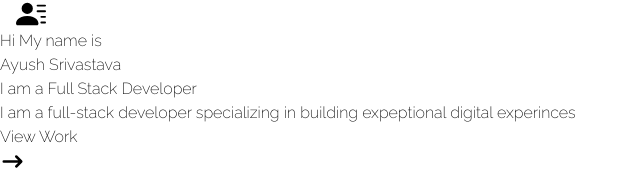
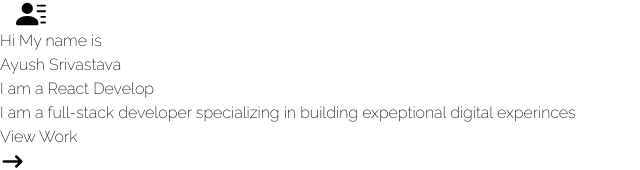
Before and after one commit to AyushOJOD/Portfolio_React, a React (Vite) app: page / in a window 1280 px wide. Shown: the part 384-554 px from the top of the page, without its empty margins (0-640 px from the left). Built offline with nearby package versions, Linux system fonts and the light colour scheme.

Commit message:
added some cool effects

```diff
--- a/package.json
+++ b/package.json
@@ -13,7 +13,8 @@
     "react": "^18.2.0",
     "react-dom": "^18.2.0",
     "react-icons": "^4.11.0",
-    "react-router-dom": "^6.16.0"
+    "react-router-dom": "^6.16.0",
+    "react-simple-typewriter": "^5.0.1"
   },
   "devDependencies": {
     "@types/react": "^18.2.15",
--- a/src/components/Home.jsx
+++ b/src/components/Home.jsx
@@ -1,6 +1,7 @@
 import React from 'react'
 import { HiArrowNarrowRight } from 'react-icons/hi'
 import { Link } from 'react-router-dom';
+import { Typewriter } from 'react-simple-typewriter'
 
 const Home = () => {
   return (
@@ -9,7 +10,18 @@ const Home = () => {
       <div className='max-w-[1000px] mx-auto px-8 flex flex-col first-letter justify-center h-full'>
         <p className='text-pink-500 text-2xl sm:text-4xl'>Hi My name is </p>
         <h1 className='text-4xl sm:text-7xl font-bold text-[#ccd6f6]'>Ayush Srivastava</h1>
-        <h2 className='text-4xl sm:text-7xl font-bold text-[#8892b0]'>I am a Full Stack Developer</h2>
+        <h2 className='text-4xl sm:text-7xl font-bold text-[#8892b0] '>I am a
+          <Typewriter
+            words={[' Flutter Developer', ' React Developer', ' Full Stack Developer']}
+            loop={0}
+            cursor
+            cursorStyle='|'
+            typeSpeed={80}
+            deleteSpeed={100}
+            delaySpeed={1000}
+
+          />
+        </h2>
         <p className='text-[#8892b0] py-4 max-w-[700px]'>I am a full-stack developer specializing in building expeptional digital experinces</p>
 
         <div>
--- a/src/components/Work.jsx
+++ b/src/components/Work.jsx
@@ -14,10 +14,10 @@ const Work = () => {
           <p className='py-6'>// Check out some of my recent works</p>
         </div>
         <div className='grid sm:grid-cols-2 md:grid-cols-3 gap-4'>
-          <WorkComp Image={Crypto} Name={"React Application"} Demo={'https://crypto-web-app-eight.vercel.app/'} Code={'https://github.com/AyushOJOD/Crypto_app_react'} />
-          <WorkComp Image={Weather} Name={"Api on React"} Demo={'https://weather-app-nu-sable.vercel.app/'} Code={'https://github.com/AyushOJOD/Weather_app_react'} />
-          <WorkComp Image={Todo} Name={"Full Stack App"} SampleEmail={'Sample@gmail.com'} SamplePass={'Sample@1234'} Demo={'https://todo-mern-vxrj.vercel.app/'} Code={'https://github.com/AyushOJOD/todo_MERN'} />
-          <WorkComp Image={Portfolio} Name={'Portfolio'} Demo={'https://portfolio-react-ashen-eta.vercel.app/'} Code={'https://github.com/AyushOJOD/Portfolio_React'} />
+          <WorkComp Image={Crypto} Name={"React Application"} Demo={'https://crypto-web-app-eight.vercel.app'} Code={'https://github.com/AyushOJOD/Crypto_app_react'} />
+          <WorkComp Image={Weather} Name={"Api on React"} Demo={'https://weather-app-nu-sable.vercel.app'} Code={'https://github.com/AyushOJOD/Weather_app_react'} />
+          <WorkComp Image={Todo} Name={"Full Stack App"} SampleEmail={'Sample@gmail.com'} SamplePass={'Sample@1234'} Demo={'https://todo-mern-vxrj.vercel.app'} Code={'https://github.com/AyushOJOD/todo_MERN'} />
+          <WorkComp Image={Portfolio} Name={'Portfolio'} Demo={'https://portfolio-react-ashen-eta.vercel.app'} Code={'https://github.com/AyushOJOD/Portfolio_React'} />
         </div>
       </div>
     </div>
```
Also changed, not shown: 1 other file (tests, documents, lock files or other folders).
